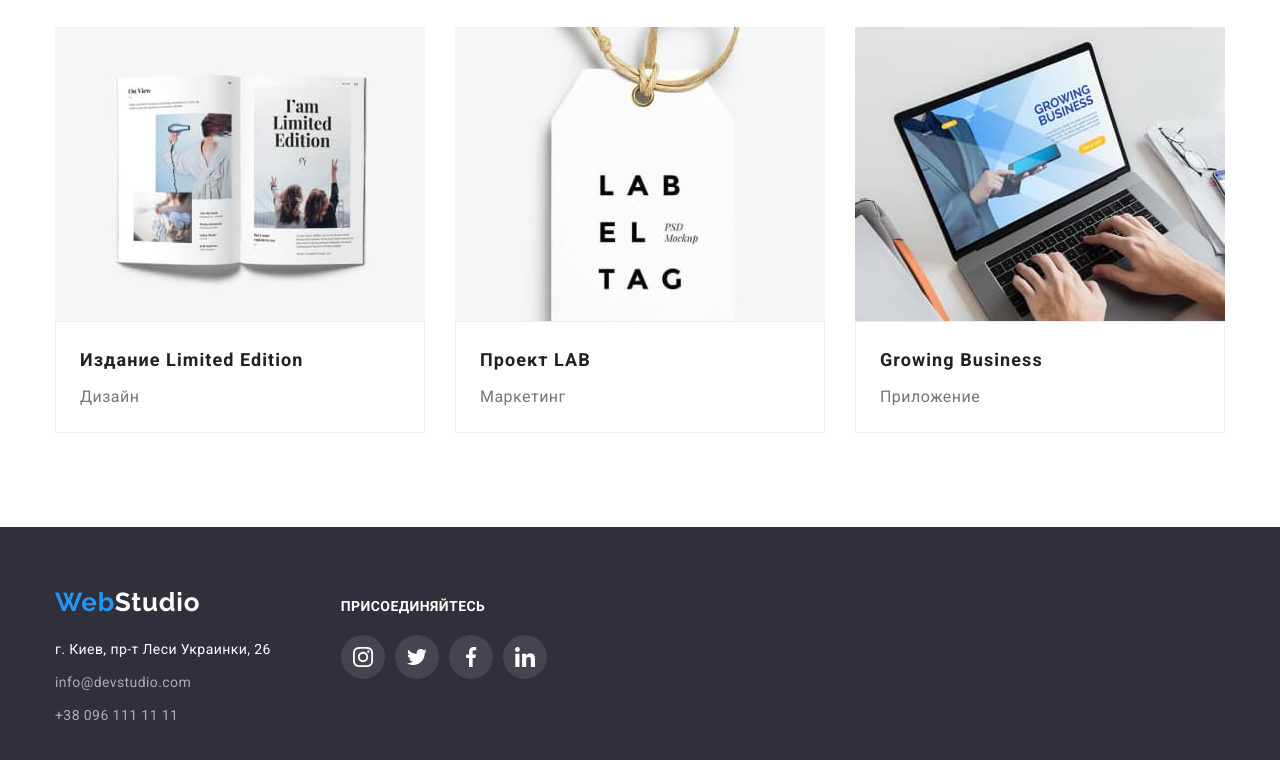
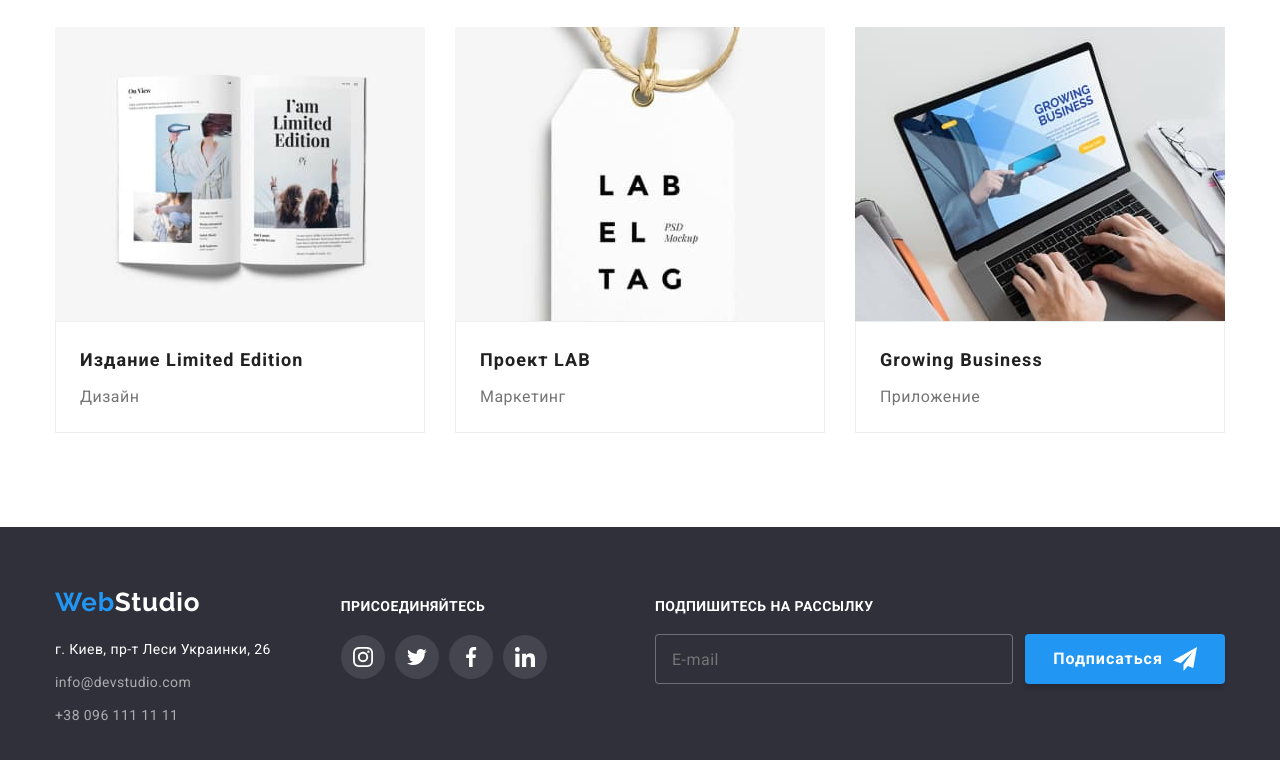
Before and after one commit to MaksymenkoMaksym/goit-markup-hw-06, a plain HTML site: page portfolio.html in a window 1280 px wide. Shown: the part 1108-1868 px from the top of the page. Drawn offline with nearby package versions, Linux system fonts and the light colour scheme.

Commit message:
sign up for portfolio

```diff
--- a/css/styles.css
+++ b/css/styles.css
@@ -704,10 +704,11 @@ main {
     border: 1px solid rgba(255, 255, 255, 0.3);
     background-color: var(--background-color-black);
     border-radius: 4px;
+    color: #2196F3;
 }
 
 .sign-up-input:focus {
-    background-color: #FFFFFF;
+    color: var(--accent-color);
 }
 
 /* Portfolio-Page */
@@ -1103,6 +1104,7 @@ main {
     border-radius: 2px;
 
     margin-right: 7px;
+    animation: zoom 250ms var(--timing-function) 50ms 1 alternate;
 }
 
 .input-checkbox:checked+.icon {
--- a/portfolio.html
+++ b/portfolio.html
@@ -243,7 +243,6 @@
   <!--FOOTER-->
   <footer class="bottom">
     <div class="container flex-container">
-
       <div class="bottom-address">
         <a href="./index.html" class="logo">Web<span class="logo-white">Studio</span></a>
         <address id="contacts-address">
@@ -263,41 +262,51 @@
       <div class="promo">
         <h2 class="promo-title">присоединяйтесь</h2>
         <ul class="list">
-
           <li class="promo-item">
             <a class="promo-link" aria-label="instagram" href="#" target="“_blank”" rel="noopener noreferrer">
               <svg width="20" height="20">
-                <use href="./images/symbol-icons.svg#icon-instagram1">
-                </use>
+                <use href="./images/symbol-icons.svg#icon-instagram1"></use>
               </svg>
             </a>
           </li>
           <li class="promo-item">
             <a class="promo-link" aria-label="twitter" href="#" target="“_blank”" rel="noopener noreferrer">
               <svg width="20" height="20">
-                <use href="./images/symbol-icons.svg#icon-twitter1">
-                </use>
+                <use href="./images/symbol-icons.svg#icon-twitter1"></use>
               </svg>
             </a>
           </li>
           <li class="promo-item">
             <a class="promo-link" aria-label="facebook" href="#" target="“_blank”" rel="noopener noreferrer">
               <svg width="20" height="20">
-                <use href="./images/symbol-icons.svg#icon-facebook1">
-                </use>
+                <use href="./images/symbol-icons.svg#icon-facebook1"></use>
               </svg>
             </a>
           </li>
           <li class="promo-item">
             <a class="promo-link" aria-label="linkedin" href="#" target="“_blank”" rel="noopener noreferrer">
               <svg width="20" height="20">
-                <use href="./images/symbol-icons.svg#icon-linkedin1">
-                </use>
+                <use href="./images/symbol-icons.svg#icon-linkedin1"></use>
               </svg>
             </a>
           </li>
         </ul>
       </div>
+
+      <form class="form-sign-up" name="form-sign-up" autocomplete="on" novalidate>
+
+        <label class="sign-up-block" for="sign-up-email">
+          <span class="sign-up-txt">Подпишитесь на рассылку</span>
+          <input class="sign-up-input" type="email" name="email" id="sign-up-email" placeholder="E-mail" />
+        </label>
+
+        <button class="sign-up-button" type="submit">
+          <span class="sign-up-button-txt">Подписаться</span>
+          <svg width="24" height="24">
+            <use href="./images/symbol-icons.svg#icon-send"></use>
+          </svg>
+        </button>
+      </form>
     </div>
   </footer>
   <!--/ FOOTER-->
```
